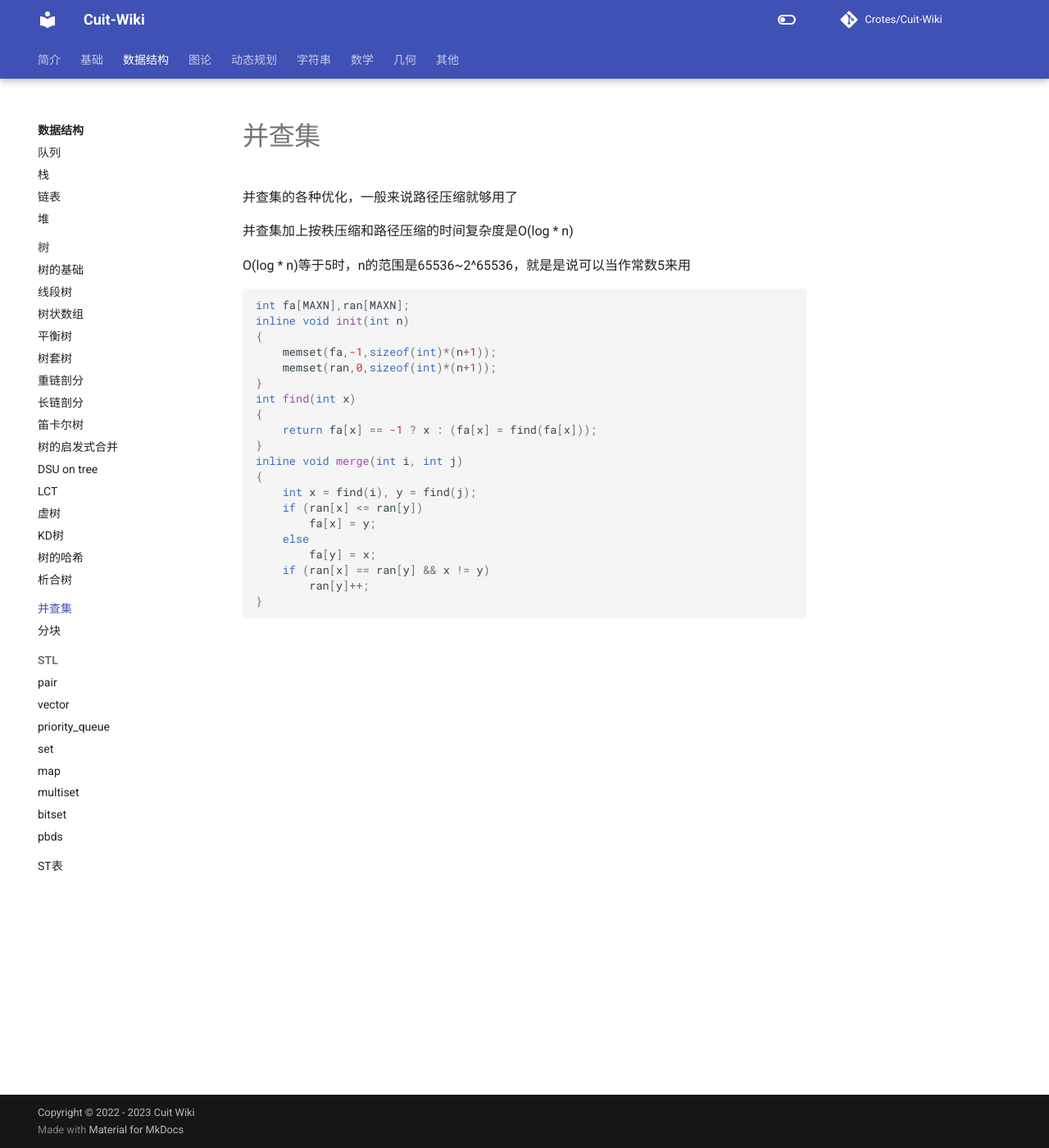
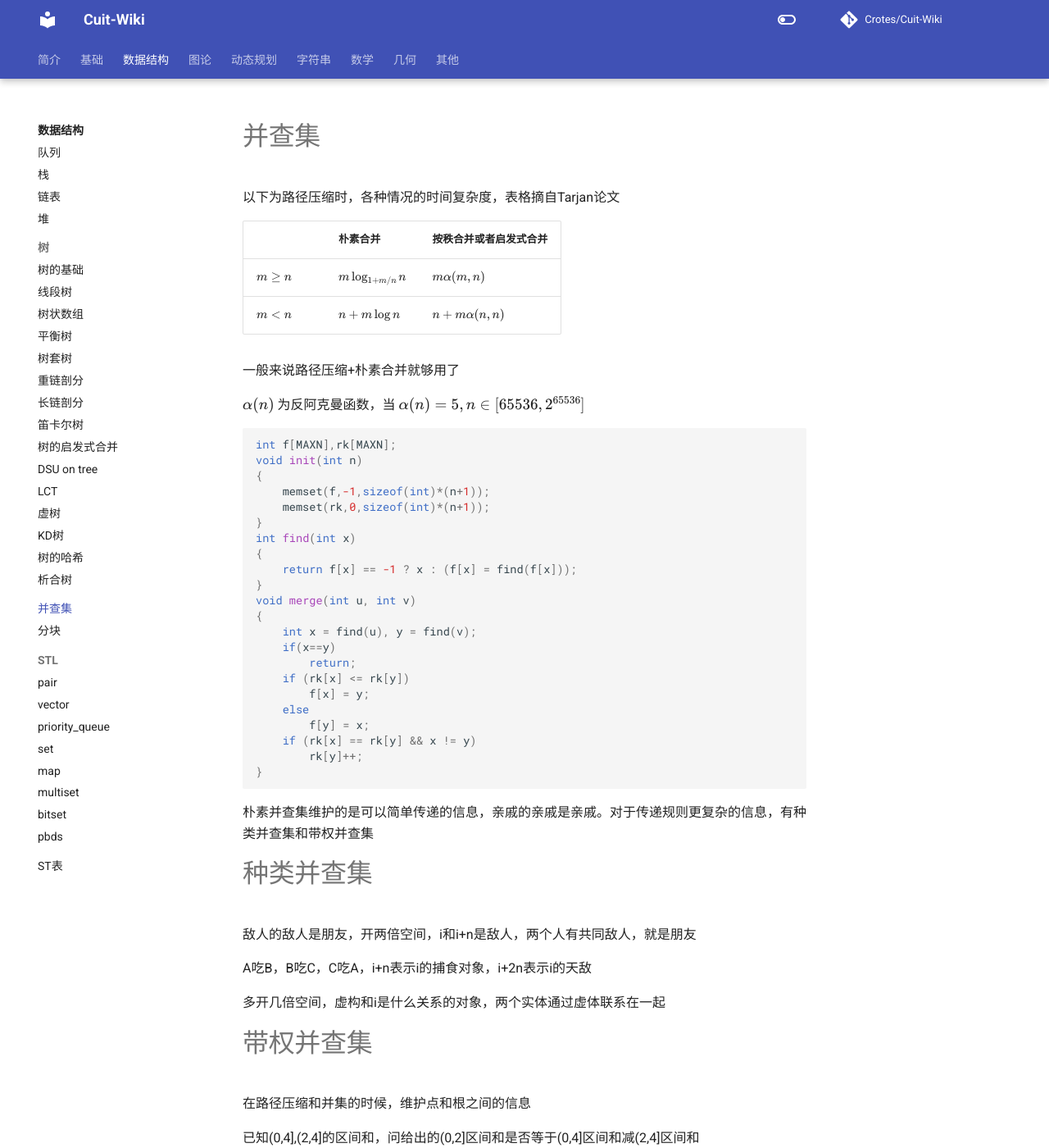
Before and after one commit to Crotes/Cuit-Wiki, an MkDocs documentation site: the page built from docs/Datastructure/并查集.md, in a window 1280 px wide and 1400 px high. Shown: the whole window at 82% size. Built offline with MkDocs 1.6.1 and Material for MkDocs 9.7.7, drawn with Linux system fonts in a browser that asks for light colours; formulas are drawn with MathJax 3; comment, search, counter and statistics services are not loaded; some of the changed text lies outside the part shown.

Commit message:
Update 并查集.md
新增多种优化下的复杂度，新增种类并查集和带权并查集

````diff
--- a/docs/Datastructure/并查集.md
+++ b/docs/Datastructure/并查集.md
@@ -1,28 +1,56 @@
-并查集的各种优化，一般来说路径压缩就够用了
+# 并查集
+以下为路径压缩时，各种情况的时间复杂度，表格摘自Tarjan论文
 
-并查集加上按秩压缩和路径压缩的时间复杂度是O(log * n)
+||朴素合并|按秩合并或者启发式合并|
+|---|---|---|
+|$m\ge n$|$m\log_{1+m/n}n$|$m\alpha(m,n)$|
+|$m<n$|$n+m\log n$|$n+m\alpha(n,n)$|
 
-O(log * n)等于5时，n的范围是65536~2^65536，就是是说可以当作常数5来用
+一般来说路径压缩+朴素合并就够用了
 
+$\alpha(n)$ 为反阿克曼函数，当 $\alpha(n)=5,n\in[65536,2^{65536}]$
 ```cpp
-int fa[MAXN],ran[MAXN];
-inline void init(int n)
+int f[MAXN],rk[MAXN];
+void init(int n)
 {
-    memset(fa,-1,sizeof(int)*(n+1));
-    memset(ran,0,sizeof(int)*(n+1));
+    memset(f,-1,sizeof(int)*(n+1));
+    memset(rk,0,sizeof(int)*(n+1));
 }
 int find(int x)
 {
-    return fa[x] == -1 ? x : (fa[x] = find(fa[x]));
+    return f[x] == -1 ? x : (f[x] = find(f[x]));
 }
-inline void merge(int i, int j)
+void merge(int u, int v)
 {
-    int x = find(i), y = find(j);
-    if (ran[x] <= ran[y])
-        fa[x] = y;
+    int x = find(u), y = find(v);
+    if(x==y)
+        return;
+    if (rk[x] <= rk[y])
+        f[x] = y;
     else
-        fa[y] = x;
-    if (ran[x] == ran[y] && x != y)
-        ran[y]++;
+        f[y] = x;
+    if (rk[x] == rk[y] && x != y)
+        rk[y]++;
 }
 ```
+朴素并查集维护的是可以简单传递的信息，亲戚的亲戚是亲戚。对于传递规则更复杂的信息，有种类并查集和带权并查集
+# 种类并查集
+敌人的敌人是朋友，开两倍空间，i和i+n是敌人，两个人有共同敌人，就是朋友
+
+A吃B，B吃C，C吃A，i+n表示i的捕食对象，i+2n表示i的天敌
+
+多开几倍空间，虚构和i是什么关系的对象，两个实体通过虚体联系在一起
+# 带权并查集
+在路径压缩和并集的时候，维护点和根之间的信息
+
+已知(0,4],(2,4]的区间和，问给出的(0,2]区间和是否等于(0,4]区间和减(2,4]区间和
+
+每次给出的区间若不在一个连通块，则并集，区间和作为非根点的点权；否则检查区间和是否合法（前缀和）
+
+---
+知道一部分同学的分数差，问另外一些同学的分数差
+
+维护点和根的分数差，前缀和就可以回答询问
+
+---
+感觉就是动态加叶子的树上前缀和，只不过用并查集判断是加点还是询问
````
